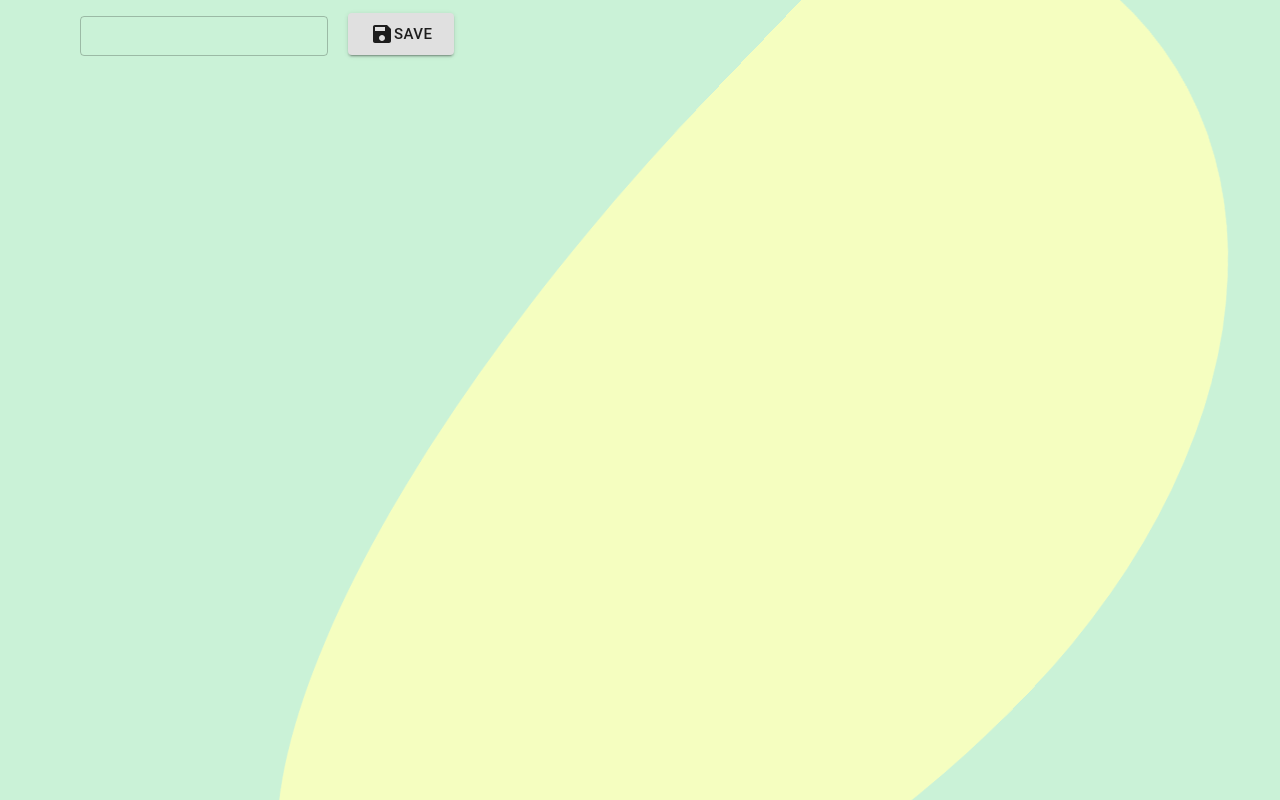
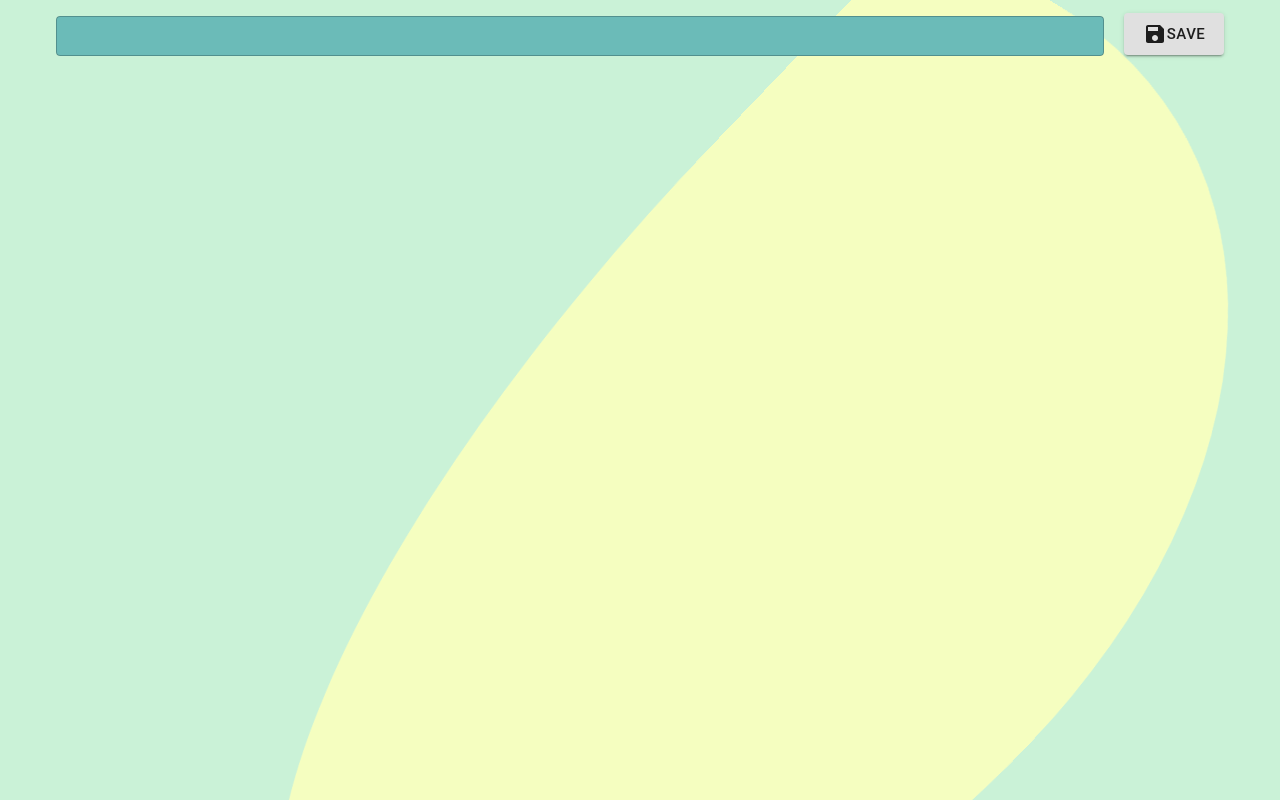
Before and after one commit to RuslanKurtianyk/note-app, a React (Create React App) app: page / in a window 1280 px wide. Built offline with nearby package versions, Linux system fonts and the light colour scheme.

Commit message:
style add note form

```diff
--- a/src/components/App/App.css
+++ b/src/components/App/App.css
@@ -12,6 +12,14 @@ div .note-item {
 }
 .note-item {
     background-color: var(--secondary-bg-color);
+}
+
+.note-text-field {
+    width: 100%;
+}
+
+.note-text-field fieldset {
+    background-color: #6bbbb8;
 }
 
 .tear-image {
--- a/src/components/App/App.jsx
+++ b/src/components/App/App.jsx
@@ -6,9 +6,9 @@ import './App.css'
 
 const App = () => (
   <Container >
-    <div className='tear-image'></div>
     <AddNote />
     <NoteList />
+    <div className='tear-image'></div>
   </Container>
 )
 
--- a/src/components/NoteForm/NoteForm.jsx
+++ b/src/components/NoteForm/NoteForm.jsx
@@ -1,6 +1,5 @@
 import React from 'react'
 import Button from '@material-ui/core/Button'
-import Box from '@material-ui/core/Box'
 import TextField from '@material-ui/core/TextField'
 import SaveIcon from '@material-ui/icons/Save'
 import Container from '@material-ui/core/Container'
@@ -25,12 +24,12 @@ export const NoteForm = (props) => {
         <form onSubmit={handleSubmit}>
             <Container className={classes.container}>
                 <TextField
+                    className="note-text-field"
                     name="text"
                     variant="outlined"
                     margin="dense"
                     onChange={handleChange}
                 />
-                <Box>
                 <Button
                     className={classes.button}
                     variant="contained"
@@ -39,7 +38,7 @@ export const NoteForm = (props) => {
                     <SaveIcon />
                     Save
                     </Button>
-                </Box>
+
             </Container>
         </form>
     )
--- a/src/containers/AddNote.jsx
+++ /dev/null
@@ -1,25 +0,0 @@
-import React from 'react'
-import { connect } from 'react-redux'
-import { addNote } from '../actions'
-import { Formik } from 'formik'
-import NoteForm from '../components/NoteForm'
-import Container from '@material-ui/core/Container'
-
-const AddNote = ({ dispatch }) => {
-  const onFormSubmit = ({text}) => {
-    if (text !== undefined && text !== '') {
-      dispatch(addNote(text))
-    }
-  }
-
-  return (
-    <Container>
-      <Formik
-             render={props => <NoteForm {...props} />}
-             onSubmit={onFormSubmit}
-           />
-    </Container>
-  )
-}
-
-export default connect()(AddNote)
--- /dev/null
+++ b/src/containers/AddNote/AddNote.jsx
@@ -0,0 +1,22 @@
+import React from 'react'
+import { connect } from 'react-redux'
+import { addNote } from '../../actions'
+import { Formik } from 'formik'
+import NoteForm from '../../components/NoteForm'
+
+const AddNote = ({ dispatch }) => {
+  const onFormSubmit = ({ text }) => {
+    if (text !== undefined && text !== '') {
+      dispatch(addNote(text))
+    }
+  }
+
+  return (
+      <Formik
+        render={props => <NoteForm {...props} />}
+        onSubmit={onFormSubmit}
+      />
+  )
+}
+
+export default connect()(AddNote)
--- /dev/null
+++ b/src/containers/AddNote/index.js
@@ -0,0 +1,3 @@
+import AddNote from './AddNote'
+
+export default AddNote
--- a/src/containers/NoteList.jsx
+++ b/src/containers/NoteList/NoteList.jsx
@@ -1,7 +1,8 @@
 import React from 'react'
 import { connect } from 'react-redux'
-import NoteItem from '../components/NoteItem'
-import { removeNote } from '../actions'
+import NoteItem from '../../components/NoteItem'
+import { removeNote } from '../../actions'
+import Container from '@material-ui/core/Container'
 
 const NoteList = ({ dispatch, notes }) => {
   const onNoteRemove = (index) => {
@@ -9,11 +10,11 @@ const NoteList = ({ dispatch, notes }) => {
   }
 
   return (
-    <ul>
+    <Container>
       {notes.map(note =>
         <NoteItem key={note.id} text={note.text} onRemove={onNoteRemove.bind(null, note.id)} />
       )}
-    </ul>
+    </Container>
   )
 }
 
--- /dev/null
+++ b/src/containers/NoteList/index.js
@@ -0,0 +1,3 @@
+import NoteList from './NoteList'
+
+export default NoteList
```
Lines whose indentation alone changed are shown as unchanged.
